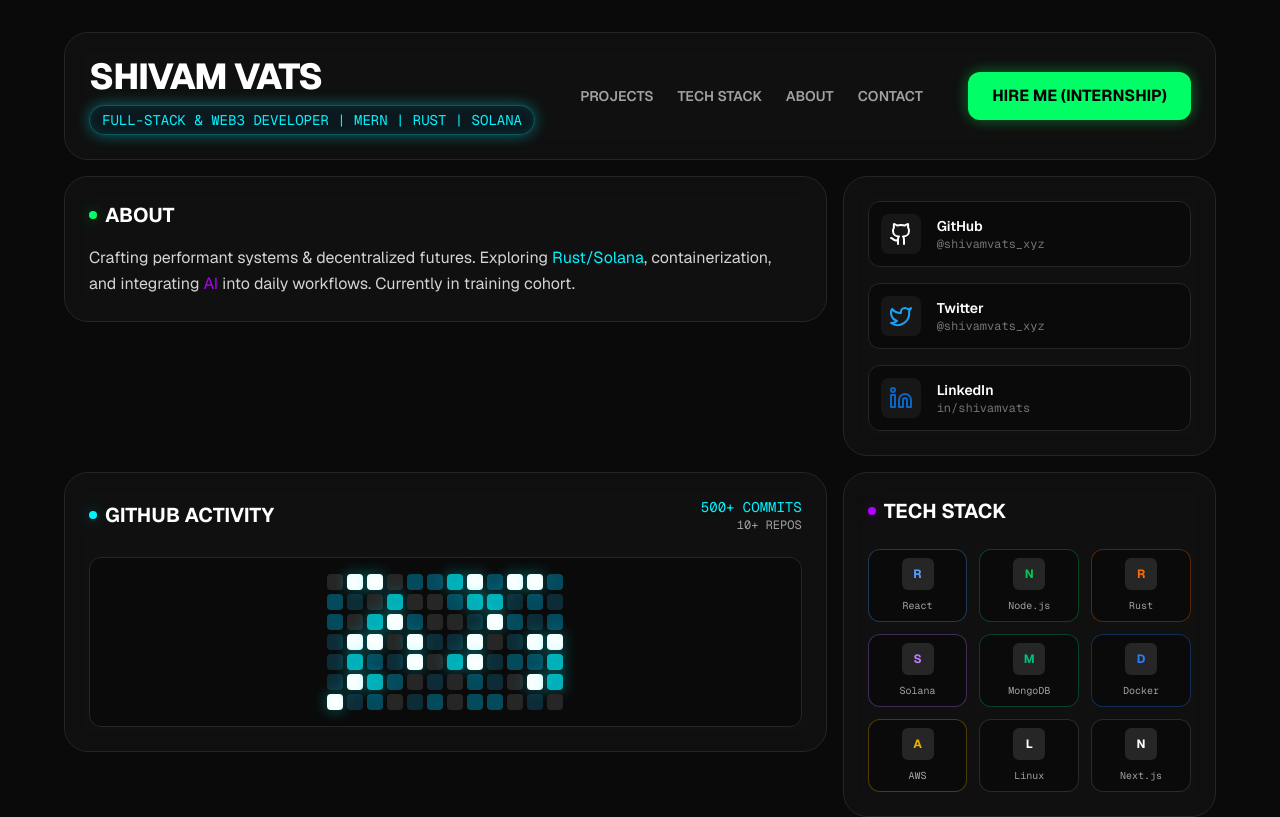
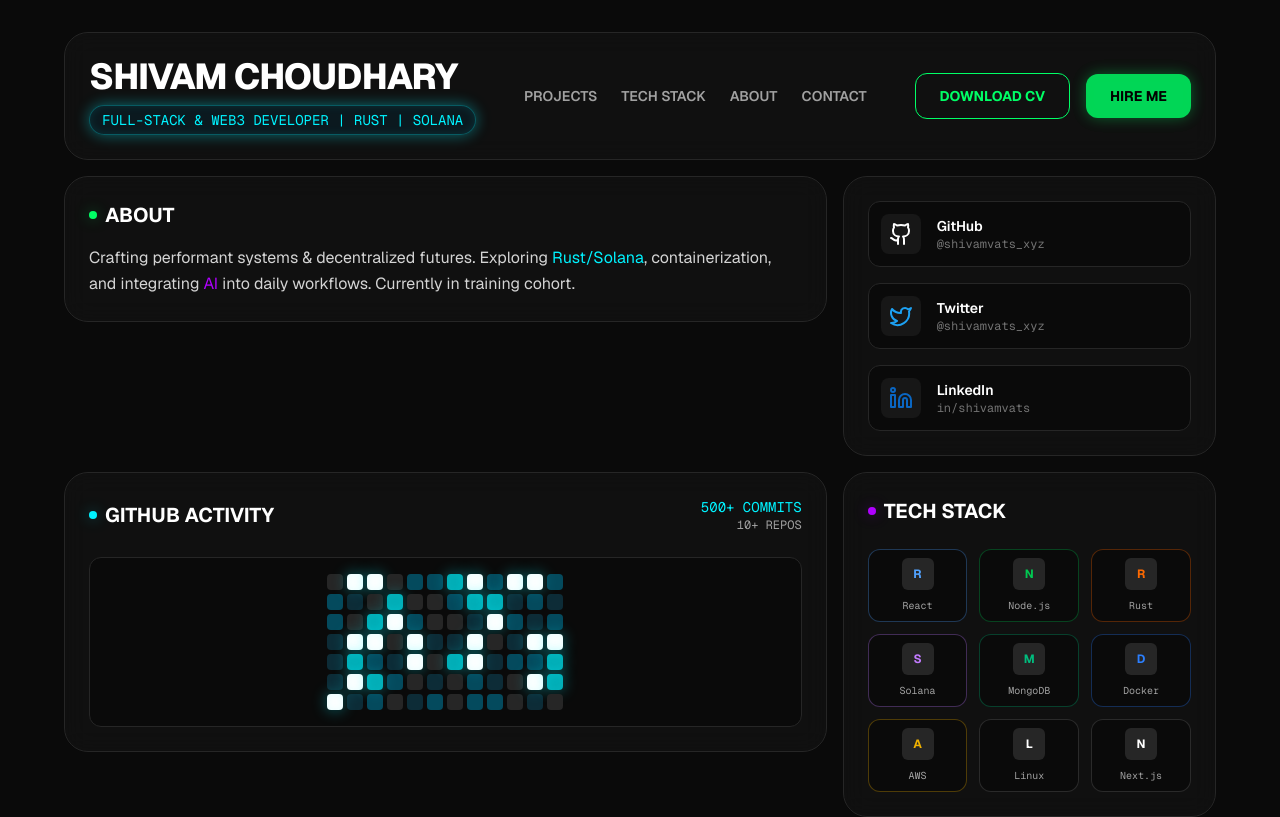
Before and after one commit to ShivamVats00/Portfolio, a Next.js app: page / in a window 1280 px wide. Shown: the top 817 px of the page. Built offline with nearby package versions, Linux system fonts and the light colour scheme.

Commit message:
feat: enhance header UI with new call-to-action buttons and precise spacing constraints

```diff
--- a/src/components/Header.tsx
+++ b/src/components/Header.tsx
@@ -11,10 +11,10 @@
     >
       <div className="flex flex-col mb-4 md:mb-0 text-center md:text-left">
         <h1 className="text-3xl md:text-4xl font-extrabold tracking-tight text-white mb-2">
-          SHIVAM VATS
+          SHIVAM CHOUDHARY
         </h1>
         <p className="text-sm font-mono text-neon-cyan glow-cyan inline-block px-3 py-1 rounded-full bg-cyan-950/30 border border-neon-cyan/30">
-          FULL-STACK & WEB3 DEVELOPER | MERN | RUST | SOLANA
+          FULL-STACK & WEB3 DEVELOPER | RUST | SOLANA
         </p>
       </div>
 
@@ -25,13 +25,26 @@
         <a href="#contact" className="hover:text-white transition-colors">CONTACT</a>
       </nav>
 
-      <motion.button
-        whileHover={{ scale: 1.05 }}
-        whileTap={{ scale: 0.95 }}
-        className="px-6 py-3 font-bold text-black bg-neon-emerald rounded-xl glow-emerald transition-shadow shadow-[0_0_20px_rgba(0,255,102,0.6)] hover:shadow-[0_0_30px_rgba(0,255,102,0.8)]"
-      >
-        HIRE ME (INTERNSHIP)
-      </motion.button>
+      <div className="flex items-center gap-4">
+        <motion.a
+          href="/cv.pdf"
+          target="_blank"
+          rel="noopener noreferrer"
+          whileHover={{ scale: 1.05 }}
+          whileTap={{ scale: 0.95 }}
+          className="px-6 py-3 font-bold text-neon-emerald rounded-xl border border-neon-emerald transition-shadow hover:bg-neon-emerald/10 hover:shadow-[0_0_15px_rgba(0,255,102,0.4)] whitespace-nowrap text-sm"
+        >
+          DOWNLOAD CV
+        </motion.a>
+        <motion.a
+          href="mailto:shivamchy867@gmail.com"
+          whileHover={{ scale: 1.05 }}
+          whileTap={{ scale: 0.95 }}
+          className="px-6 py-3 font-bold text-black bg-neon-emerald rounded-xl glow-emerald transition-shadow shadow-[0_0_20px_rgba(0,255,102,0.6)] hover:shadow-[0_0_30px_rgba(0,255,102,0.8)] animate-pulse whitespace-nowrap text-sm"
+        >
+          HIRE ME
+        </motion.a>
+      </div>
     </motion.header>
   );
 }
```
